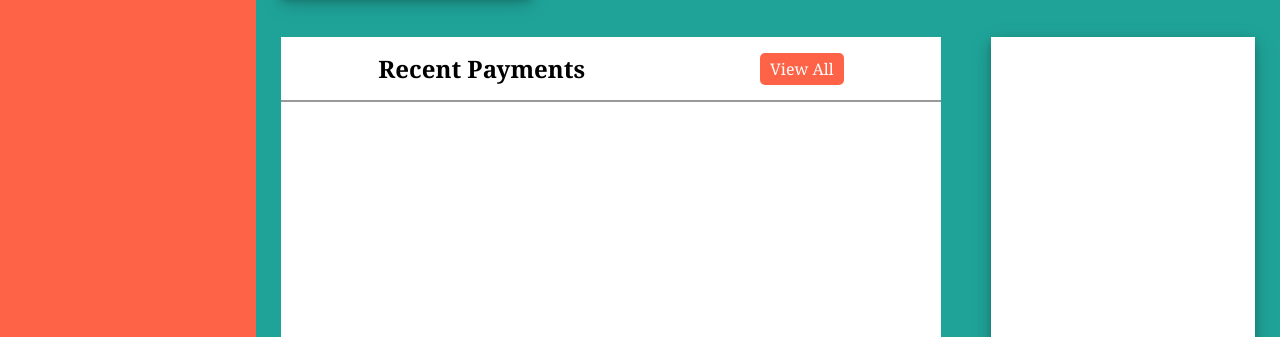
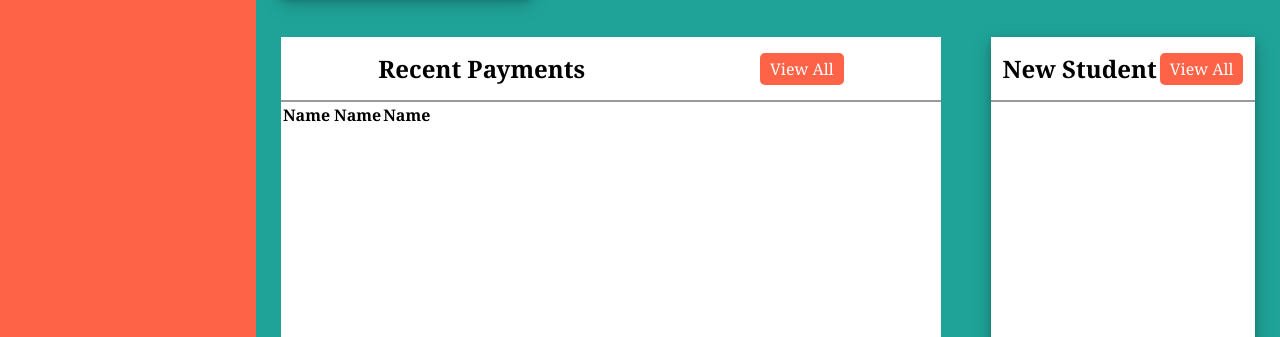
Before and after one commit to nvzt13/10-Basic-HTML-CSS-Project, a plain HTML site: page 9-)Admin-Panel/index.html in a window 1280 px wide. Shown: the part 463-800 px from the top of the page. Drawn offline with Linux system fonts and the light colour scheme.

Commit message:
update index.html

```diff
--- a/9-)Admin-Panel/index.html
+++ b/9-)Admin-Panel/index.html
@@ -80,8 +80,21 @@
                   <h2>Recent Payments</h2>
                   <a href="#" class="btn">View All</a>
                 </div>
+                <table>
+                  <tr>
+                    <th>Name</th>
+                    <th></th>
+                    <th>Name</th>
+                    <th>Name</th>
+                  </tr>
+                </table>
               </div>
-              <div class="new-students"></div>
+              <div class="new-students">
+                 <div class="title">
+                   <h2>New Student</h2>
+                   <a href="#" class="btn">View All</a>
+                 </div>
+              </div>
           </div>
         </div>
     </div>
```
